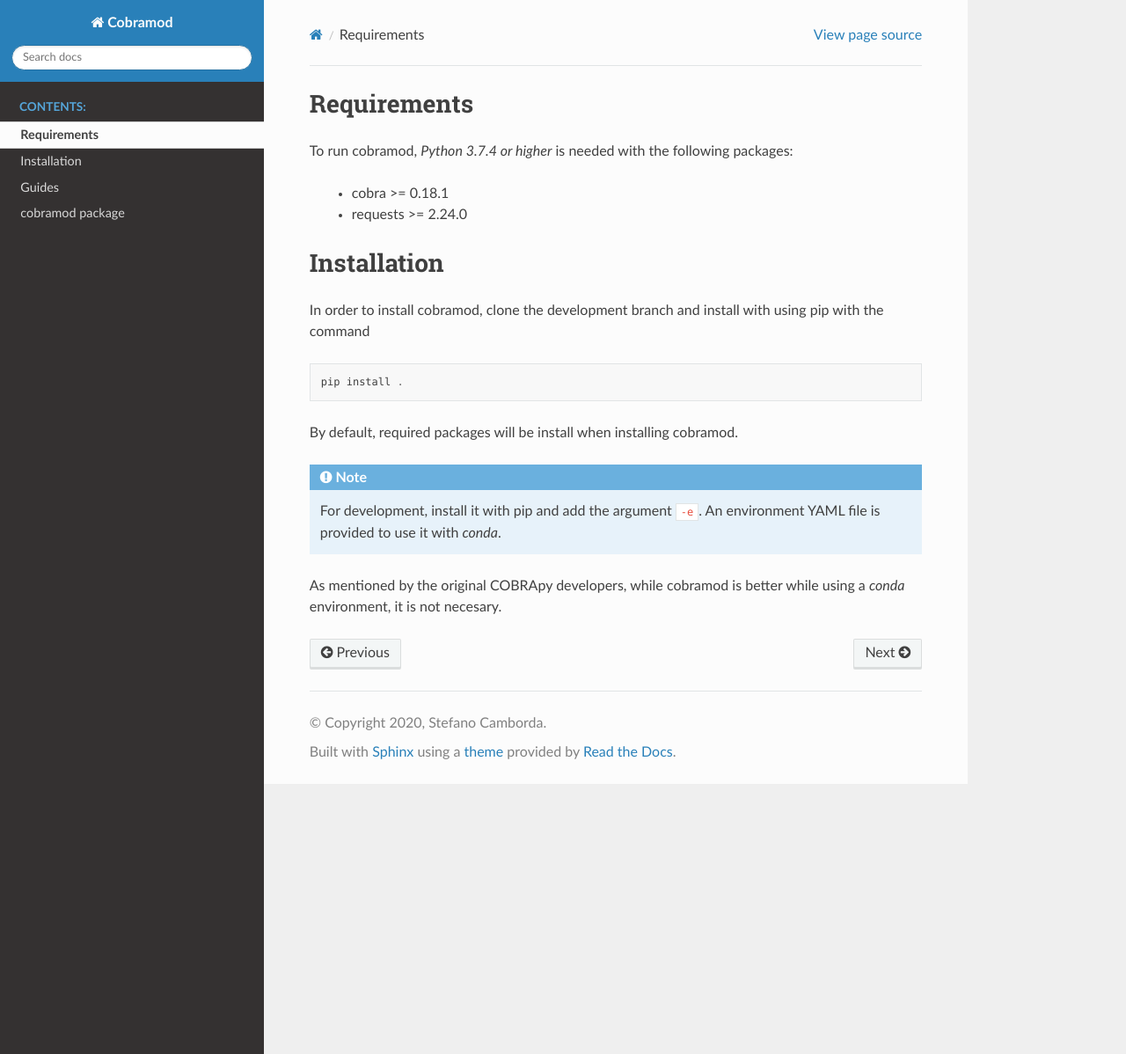
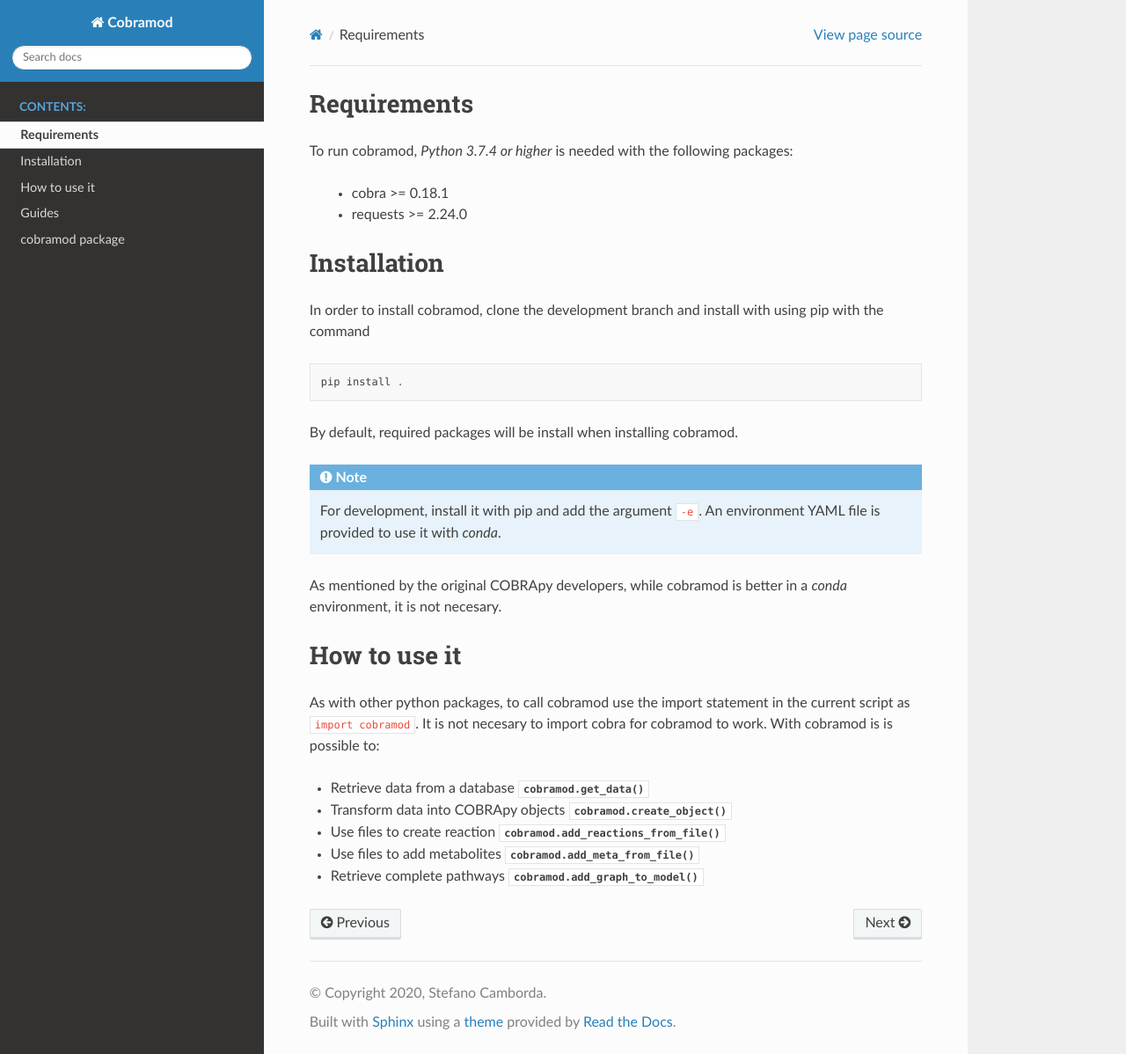
Before and after one commit to Toepfer-Lab/cobramod, a Sphinx documentation site: the page built from docs/source/installation.rst, in a window 1280 px wide and 1198 px high. Shown: the whole window at 88% size. Built offline with Sphinx 7.4.7 and the Read the Docs theme 2.0.0, drawn with Linux system fonts in a browser that asks for light colours.

Commit message:
'How to use' section added. UPDATED: README.rst, missing letter and typos fixed. NEW: now docs hanlde the submodules in different pages, for better overview.

```diff
--- a/docs/source/installation.rst
+++ b/docs/source/installation.rst
@@ -22,5 +22,18 @@ By default, required packages will be install when installing cobramod.
     For development, install it with pip and add the argument :code:`-e`. An
     environment YAML file is provided to use it with *conda*.
 
-As mentioned by the original COBRApy developers, while cobramod is better while
-using a *conda* environment, it is not necesary.
+As mentioned by the original COBRApy developers, while cobramod is better in a
+*conda* environment, it is not necesary.
+
+How to use it
+=============
+
+As with other python packages, to call cobramod use the import statement in the
+current script as :code:`import cobramod`. It is not necesary to import cobra
+for cobramod to work. With cobramod is is possible to:
+
+- Retrieve data from a database :func:`cobramod.get_data`
+- Transform data into COBRApy objects :func:`cobramod.create_object`
+- Use files to create reaction :func:`cobramod.add_reactions_from_file`
+- Use files to add metabolites :func:`cobramod.add_meta_from_file`
+- Retrieve complete pathways :func:`cobramod.add_graph_to_model`
```
Also changed, not shown: README.rst (+6 -7 lines), docs/source/cobramod.creation.rst (added, +7 -0 lines), docs/source/cobramod.debug.rst (added, +7 -0 lines), docs/source/cobramod.mod_parser.rst (added, +7 -0 lines), docs/source/cobramod.parsing.base.rst (added, +7 -0 lines), docs/source/cobramod.parsing.bigg.rst (added, +7 -0 lines), docs/source/cobramod.parsing.biocyc.rst (added, +7 -0 lines), docs/source/cobramod.parsing.kegg.rst (added, +7 -0 lines), docs/source/cobramod.parsing.rst (+6 -22 lines), docs/source/cobramod.pathways.rst (added, +7 -0 lines), docs/source/cobramod.rst (+14 -28 lines), docs/source/cobramod.test.rst (added, +7 -0 lines), docs/source/cobramod.utils.rst (added, +7 -0 lines), docs/source/modules.rst (added, +7 -0 lines).
